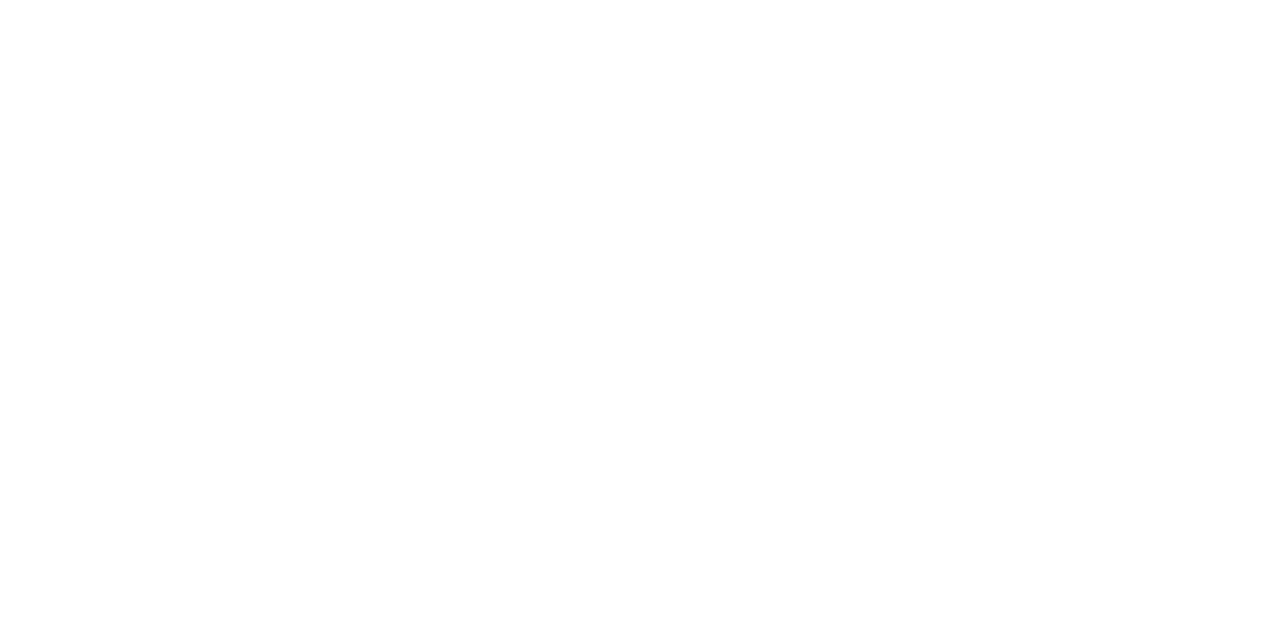
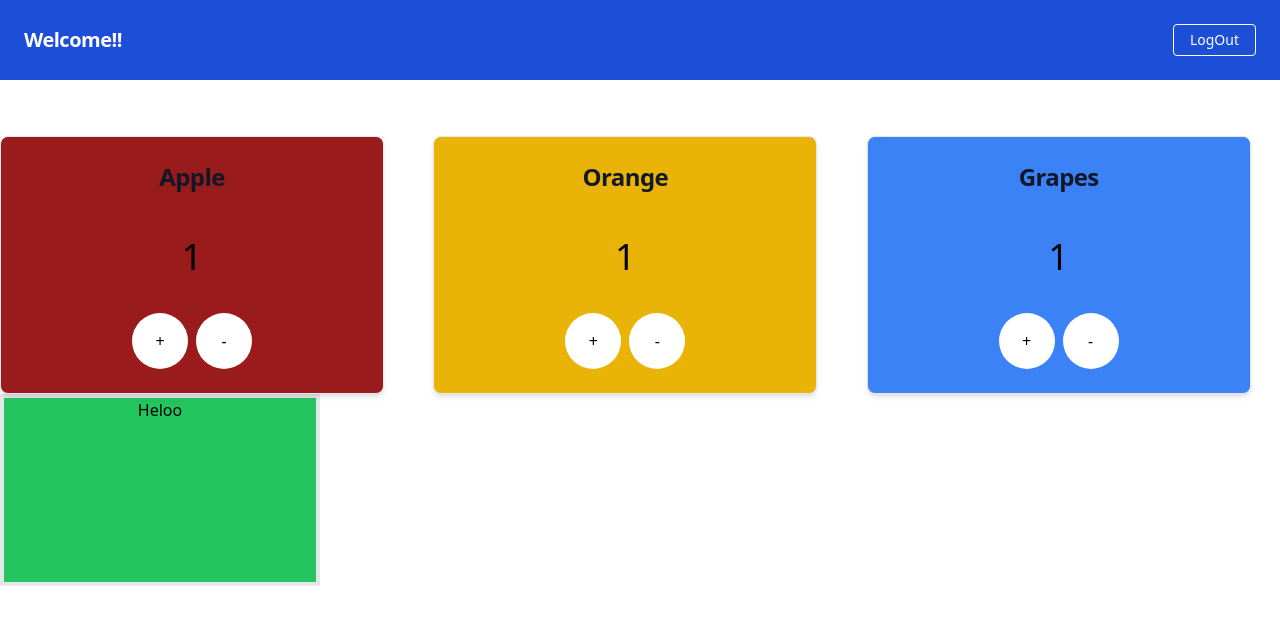
Before and after one commit to Amit01k/nuxt-crud-test, a Nuxt app in the folder nuxt-app/: page /bucket in a window 1280 px wide. Before the commit this address had no page. Shown: the top 624 px of the page. Built offline with nearby package versions, Linux system fonts and the light colour scheme.

Commit message:
page redirected

```diff
--- /dev/null
+++ b/nuxt-app/components/first.vue
@@ -0,0 +1,8 @@
+<template>
+<div>
+    <p>Lorem ipsum dolor sit amet, consectetur adipisicing elit. Nesciunt sed deserunt et mollitia, voluptatem maxime esse sequi culpa eligendi repellat.</p>
+</div>
+
+
+
+</template>
--- a/nuxt-app/db/db.json
+++ b/nuxt-app/db/db.json
@@ -68,6 +68,18 @@
       "email": "krethg",
       "password": "ejrjgijtr",
       "id": 31
+    },
+    {
+      "name": "vdsfvdsfbkdmb",
+      "email": "an@gmail.com",
+      "password": "asnfubsiug",
+      "id": 32
+    },
+    {
+      "name": "amit",
+      "email": "a@gmail.com",
+      "password": "senfbkds",
+      "id": 33
     }
   ]
 }
--- a/nuxt-app/nuxt.config.ts
+++ b/nuxt-app/nuxt.config.ts
@@ -2,5 +2,6 @@
 
 // https://v3.nuxtjs.org/api/configuration/nuxt.config
 export default defineNuxtConfig({
+    modules: ['@nuxtjs/tailwindcss']
 
 })
--- a/nuxt-app/package.json
+++ b/nuxt-app/package.json
@@ -7,6 +7,7 @@
     "preview": "nuxt preview"
   },
   "devDependencies": {
+    "@nuxtjs/tailwindcss": "^5.3.1",
     "nuxt": "3.0.0-rc.6"
   },
   "dependencies": {
--- /dev/null
+++ b/nuxt-app/pages/bucket.vue
@@ -0,0 +1,58 @@
+<template>
+    <nav class="flex items-center justify-between flex-wrap bg-blue-700 p-6">
+    <div class="flex items-center flex-shrink-0 text-white mr-6">
+        <span class="font-semibold text-xl tracking-tight">Welcome!!</span>
+    </div>
+        <div>
+        <a href="#" class="flex justify-endinline-block text-sm px-4 py-2 leading-none border rounded text-white border-white hover:border-transparent hover:text-teal-500 hover:bg-white mt-4 lg:mt-0">LogOut</a>
+        </div>
+    </nav>
+    <div class="grid grid-cols-3 gap-5 mt-14">
+        <div class="p-6 max-w-sm bg-red-800 rounded-lg border border-gray-200 shadow-md dark:bg-gray-800 dark:border-gray-700">
+        <a href="#">
+            <h5 class="mb-2 text-2xl text-center font-bold tracking-tight text-gray-900 dark:text-white">Apple</h5>
+        </a>
+            <div class="flex flex-1 justify-center p-9 text-4xl">{{plusOne}}</div>
+        <div class="flex flex-1 justify-center">
+        <button class=" py-2 px-4 rounded-full h-14 w-14 bg-white text-black mx-1" @click="increment">+</button>
+        <button class=" py-2 px-4 rounded-full h-14 w-14 bg-white text-black mx-1 " @click="decrement">-</button>
+    </div>
+    </div>
+    <div class="p-6 max-w-sm bg-yellow-500 rounded-lg border border-gray-200 shadow-md dark:bg-gray-800 dark:border-gray-700">
+        <a href="#">
+            <h5 class="mb-2 text-2xl text-center font-bold tracking-tight text-gray-900 dark:text-white">Orange</h5>
+        </a>
+            <div class="flex flex-1 justify-center p-9 text-4xl">{{plusOne}}</div>
+        <div class="flex flex-1 justify-center">
+        <button class=" py-2 px-4 rounded-full h-14 w-14 bg-white text-black mx-1" @click="increment">+</button>
+        <button class=" py-2 px-4 rounded-full h-14 w-14 bg-white text-black mx-1 " @click="decrement">-</button>
+    </div>
+    </div>
+    <div class="p-6 max-w-sm bg-blue-500 rounded-lg border border-gray-200 shadow-md dark:bg-gray-800 dark:border-gray-700">
+        <a href="#">
+            <h5 class="mb-2 text-2xl text-center font-bold tracking-tight text-gray-900 dark:text-white">Grapes </h5>
+        </a>
+        <div class="flex flex-1 justify-center p-9 text-4xl">{{plusOne}}</div>
+        <div class="flex flex-1 justify-center">
+        <button class=" py-2 px-4 rounded-full h-14 w-14 bg-white text-black mx-1" @click="increment">+</button>
+        <button class=" py-2 px-4 rounded-full h-14 w-14 bg-white text-black mx-1 " @click="decrement">-</button>
+        </div>
+    </div>
+    </div>
+   <div class="flex flex-1 justify-center box-border w-80 h-48
+                border-4 bg-green-500 m4">
+          <div>
+            <h3>Heloo</h3>
+        </div>
+   </div>
+    </template>
+    <script setup>
+    const count=ref(0)
+    const plusOne=computed(()=>count.value + 1)
+    function decrement(){
+        count.value--
+    }
+    function increment(){
+        count.value++
+    }
+    </script>
--- a/nuxt-app/pages/index.vue
+++ b/nuxt-app/pages/index.vue
@@ -1,6 +1,9 @@
 <template>
 <div>
+
+    <!-- <nuxt-link to="first">go to bucket page</nuxt-link> -->
     <h2>hii amit this is your index page</h2>
+    <nuxt-link to="login">go to login page</nuxt-link>
 </div>
 
 
--- a/nuxt-app/pages/login.vue
+++ b/nuxt-app/pages/login.vue
@@ -31,7 +31,10 @@
 
             );
             if(result.status==200&& result.data.length>0){
-                this.$router.push({name:"index"})
+                this.$router.push({name:"bucket"})
+            }
+            else{
+                alert("please enter correct email and password")
             }
             //console.log(result)
 
--- a/nuxt-app/pages/sign.vue
+++ b/nuxt-app/pages/sign.vue
@@ -44,7 +44,7 @@
             console.warn(result)
             if(result.status==201){
                 console.log("ho gya")
-                this.$router.push({name:"index"})
+                this.$router.push({name:"bucket"})
             }
 
 
--- /dev/null
+++ b/nuxt-app/tailwind.config.js
@@ -0,0 +1,8 @@
+/** @type {import('tailwindcss').Config} */
+module.exports = {
+  content: [],
+  theme: {
+    extend: {},
+  },
+  plugins: [],
+}
```
Also changed, not shown: 1 other file (tests, documents, lock files or other folders).
